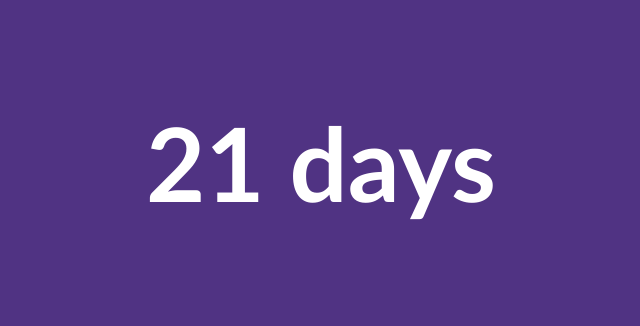
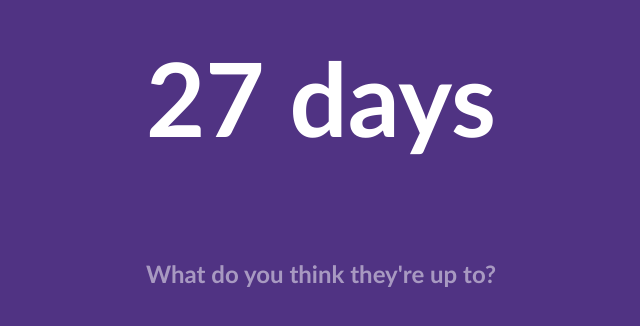
Before and after one commit to ColeTownsend/howlongsincethelastwilliamsrecord, a plain HTML site: page index.html in a window 1280 px wide. Shown: the part 238-564 px from the top of the page, without its empty margins (319-959 px from the left). Drawn offline with nearby package versions, Linux system fonts and the light colour scheme.

Commit message:
last push

```diff
--- a/index.html
+++ b/index.html
@@ -21,14 +21,43 @@
         color: white;
         -webkit-font-smoothing: antialiased;
         font-smooth: always;
+        font-family: "Gill Sans", "Helvetica Neue", "Arial";
+        text-align: center;
+        font-size: 24px;
+        font-weight: bold;
     }
 
-    .days {
+    a {
+        text-decoration: none;
+        color: white;
+        opacity: .5;
+        -webkit-transition: all .2s ease;
+        -moz-transition: all .2s ease;
+        -ms-transition: all .2s ease;
+        -o-transition: all .2s ease;
+        transition: all .2s ease;
+    }
+
+    a:hover {
+        opacity: 1;
+        -webkit-transition: all .2s ease;
+        -moz-transition: all .2s ease;
+        -ms-transition: all .2s ease;
+        -o-transition: all .2s ease;
+        transition: all .2s ease;
+    }
+
+    section {
+        width: 100%;
+    }
+
+    .days, .reaction {
         font-family: "Gill Sans", "Helvetica Neue", "Arial";
         font-weight: bold;
         font-size: 8vw;
         text-align: center;
         width: 100%;
+        margin-bottom: 100px;
     }
 
     </style>
@@ -36,7 +65,7 @@
 </head>
 <body>
 
-<section class="centerVertical centerHorizontal">
+<section class="midway-horizontal midway-vertical">
 <script>
 var montharray=new Array("Jan","Feb","Mar","Apr","May","Jun","Jul","Aug","Sep","Oct","Nov","Dec")
 
@@ -51,13 +80,14 @@ var todaystring=montharray[todaym]+" "+todayd+", "+todayy
 var paststring=montharray[m-1]+" "+d+", "+yr
 var difference=(Math.round((Date.parse(todaystring)-Date.parse(paststring))/(24*60*60*1000))*1)
 difference+=""
-document.write("<div class='days midway-horizontal midway-vertical'>"+difference+" days</div>")
+document.write("<div class='days'>"+difference+" days</div>")
 }
-
 //enter the count up date using the format year/month/day
-countup(2013,11,20)
+countup(2013,11,14)
 
 </script>
+
+<p><a href="https://twitter.com/Williams_Record">What do you think they're up to?</a></p>
 
 </section>
 
```
